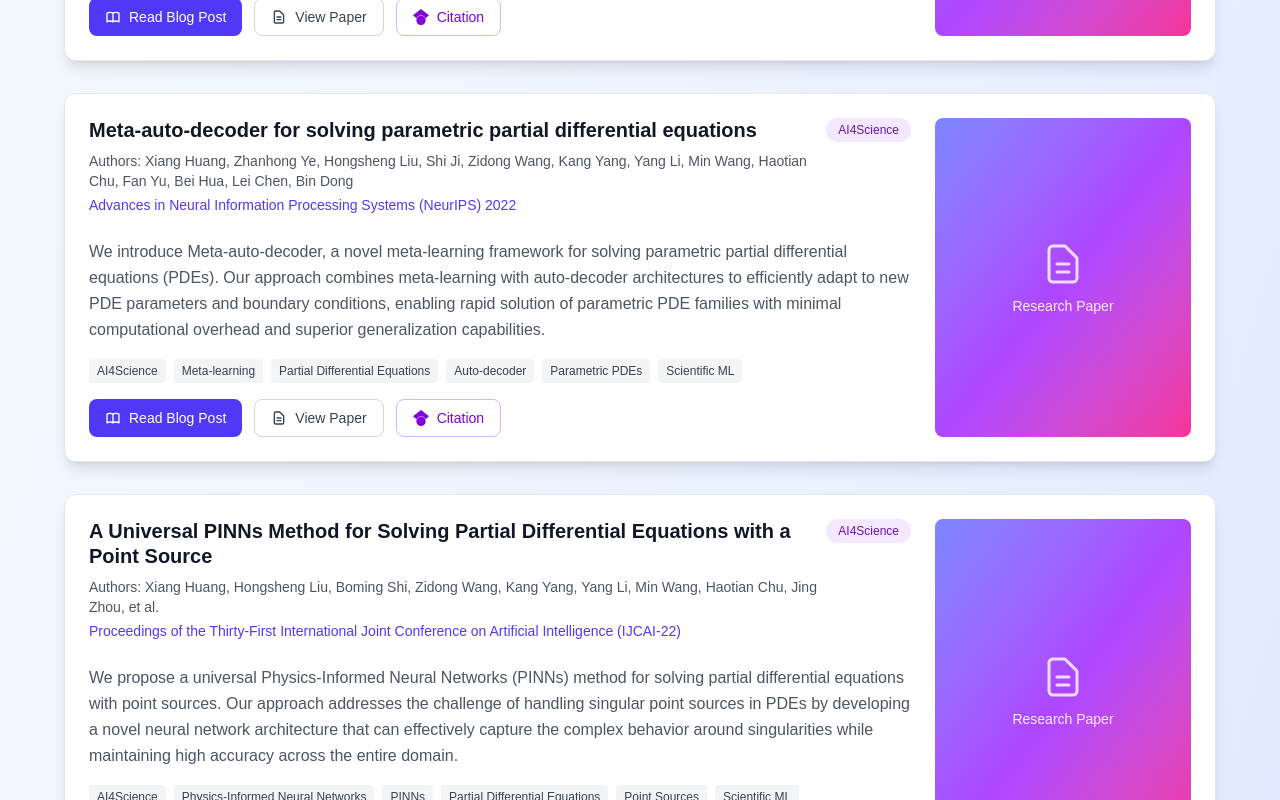
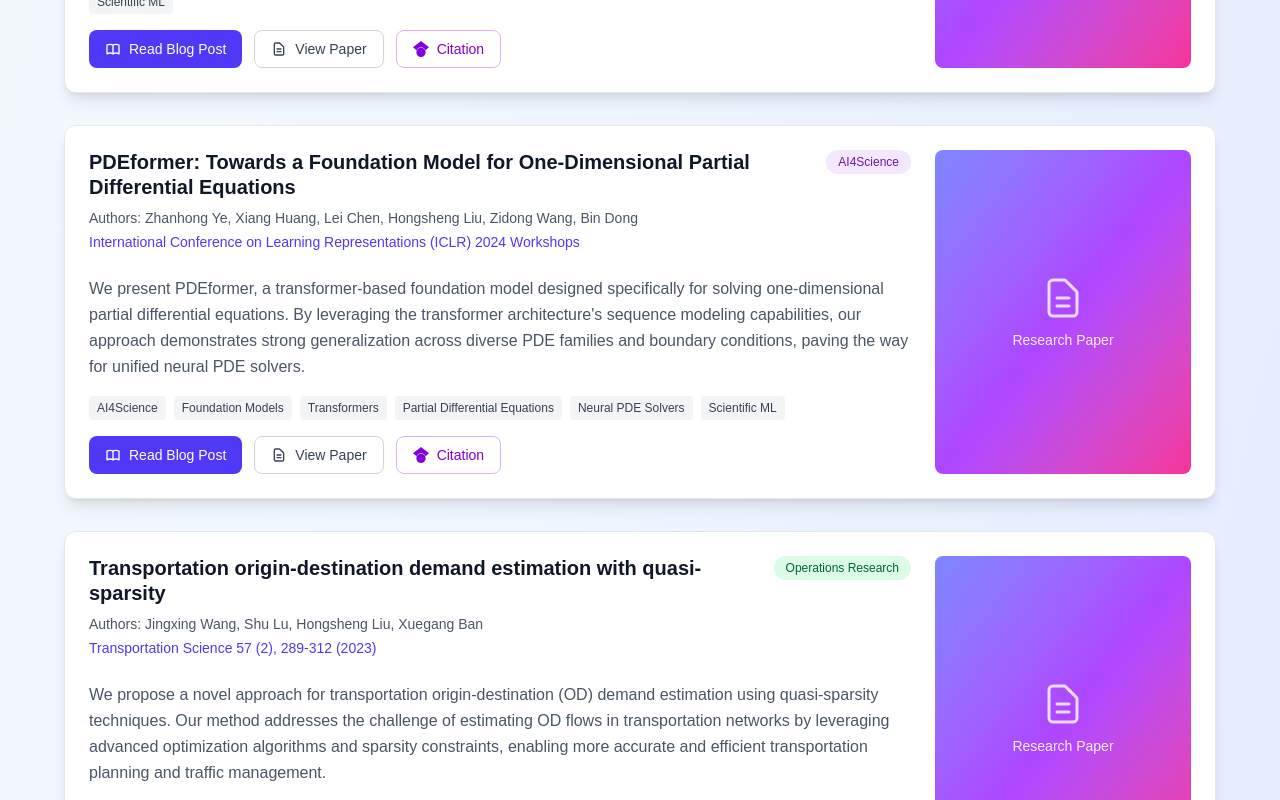
Before and after one commit to hsliuustc0106/hsliu-website, a Next.js app: page /publications in a window 1280 px wide. Shown: the part 2680-3480 px from the top of the page. Built offline with nearby package versions, Linux system fonts and the light colour scheme.

Commit message:
update paper links

```diff
--- a/src/app/publications/page.tsx
+++ b/src/app/publications/page.tsx
@@ -72,7 +72,7 @@ export default function Publications() {
                 type: "AI4Science",
                 description: "We present a novel conservation-informed graph learning approach for predicting spatiotemporal dynamics in complex systems. By incorporating physical conservation laws into graph neural networks, our method achieves superior accuracy in modeling spatiotemporal phenomena while maintaining physical consistency, advancing the field of AI4Science.",
                 blogUrl: "#",
-                paperUrl: "#",
+                paperUrl: "https://arxiv.org/pdf/2412.20962",
                 tags: ["AI4Science", "Graph Learning", "Spatiotemporal Dynamics", "Conservation Laws", "Scientific ML"]
               },
               {
@@ -82,7 +82,7 @@ export default function Publications() {
                 type: "AI4Science",
                 description: "We introduce SlotPi, a novel physics-informed framework that combines object-centric representation learning with physical reasoning. By integrating physics principles into slot attention mechanisms, our approach enables more interpretable and physically consistent object-centric reasoning in complex dynamic systems.",
                 blogUrl: "#",
-                paperUrl: "#",
+                paperUrl: "https://doi.org/10.1145/3637528.3671860",
                 tags: ["AI4Science", "Physics-informed ML", "Object-centric Learning", "Slot Attention", "Physical Reasoning"]
               },
               {
@@ -92,7 +92,7 @@ export default function Publications() {
                 type: "AI4Science",
                 description: "We present a novel learnable-differentiable finite volume solver that significantly accelerates computational fluid dynamics simulations. By combining traditional finite volume methods with differentiable programming and machine learning techniques, our approach enables end-to-end optimization of flow simulations while maintaining physical accuracy and computational efficiency.",
                 blogUrl: "#",
-                paperUrl: "#",
+                paperUrl: "https://arxiv.org/pdf/2507.01975",
                 tags: ["AI4Science", "Computational Fluid Dynamics", "Differentiable Programming", "Finite Volume Method", "Flow Simulation", "Scientific ML"]
               },
               {
@@ -102,7 +102,7 @@ export default function Publications() {
                 type: "AI4Science",
                 description: "We present PhyMPGN, a physics-encoded message passing graph network designed for solving spatiotemporal PDE systems. Our approach integrates physical principles directly into the message passing framework, enabling more accurate and physically consistent predictions for complex spatiotemporal dynamics while maintaining computational efficiency.",
                 blogUrl: "#",
-                paperUrl: "#",
+                paperUrl: "https://arxiv.org/pdf/2410.01337",
                 tags: ["AI4Science", "Graph Neural Networks", "Message Passing", "Physics-encoded", "Spatiotemporal PDEs", "Scientific ML"]
               },
               // 2024 Publications
@@ -113,8 +113,18 @@ export default function Publications() {
                 type: "AI4Science",
                 description: "We introduce P²C Net, a novel PDE-preserved coarse correction network that efficiently predicts spatiotemporal dynamics. Our method combines coarse-scale predictions with fine-scale corrections while preserving the underlying physical constraints, achieving significant computational speedup without sacrificing accuracy in spatiotemporal modeling tasks.",
                 blogUrl: "#",
-                paperUrl: "#",
+                paperUrl: "https://arxiv.org/pdf/2411.00040",
                 tags: ["AI4Science", "Spatiotemporal Dynamics", "PDE Preservation", "Coarse Correction", "Efficient Prediction", "Scientific ML"]
+              },
+              {
+                title: "Deep learning-based reduced order model for three-dimensional unsteady flow using mesh transformation and stitching",
+                authors: "Xin Li, Zhiwen Deng, Rui Feng, Ziyang Liu, Renkun Han, Hongsheng Liu, Gang Chen",
+                venue: "Computers & Fluids 2024",
+                type: "AI4Science",
+                description: "We present a novel deep learning-based reduced order model for three-dimensional unsteady flow simulation. Our approach combines mesh transformation techniques with stitching methods to efficiently model complex fluid dynamics, enabling fast and accurate predictions of unsteady flows while maintaining computational efficiency and physical accuracy.",
+                blogUrl: "#",
+                paperUrl: "https://arxiv.org/pdf/2307.07323",
+                tags: ["AI4Science", "Reduced Order Models", "Deep Learning", "Computational Fluid Dynamics", "Mesh Transformation", "Unsteady Flow", "Scientific ML"]
               },
               {
                 title: "PDEformer: Towards a Foundation Model for One-Dimensional Partial Differential Equations",
@@ -123,8 +133,19 @@ export default function Publications() {
                 type: "AI4Science",
                 description: "We present PDEformer, a transformer-based foundation model designed specifically for solving one-dimensional partial differential equations. By leveraging the transformer architecture's sequence modeling capabilities, our approach demonstrates strong generalization across diverse PDE families and boundary conditions, paving the way for unified neural PDE solvers.",
                 blogUrl: "#",
-                paperUrl: "#",
+                paperUrl: "https://arxiv.org/pdf/2402.12652",
                 tags: ["AI4Science", "Foundation Models", "Transformers", "Partial Differential Equations", "Neural PDE Solvers", "Scientific ML"]
+              },
+              // 2023 Publications
+              {
+                title: "Transportation origin-destination demand estimation with quasi-sparsity",
+                authors: "Jingxing Wang, Shu Lu, Hongsheng Liu, Xuegang Ban",
+                venue: "Transportation Science 57 (2), 289-312 (2023)",
+                type: "Operations Research",
+                description: "We propose a novel approach for transportation origin-destination (OD) demand estimation using quasi-sparsity techniques. Our method addresses the challenge of estimating OD flows in transportation networks by leveraging advanced optimization algorithms and sparsity constraints, enabling more accurate and efficient transportation planning and traffic management.",
+                blogUrl: "#",
+                paperUrl: "https://pubsonline.informs.org/doi/abs/10.1287/trsc.2022.1178",
+                tags: ["Transportation", "Origin-Destination", "Demand Estimation", "Quasi-Sparsity", "Optimization", "Traffic Analysis", "Operations Research"]
               },
               // 2022 Publications
               {
@@ -134,7 +155,7 @@ export default function Publications() {
                 type: "AI4Science",
                 description: "We introduce Meta-auto-decoder, a novel meta-learning framework for solving parametric partial differential equations (PDEs). Our approach combines meta-learning with auto-decoder architectures to efficiently adapt to new PDE parameters and boundary conditions, enabling rapid solution of parametric PDE families with minimal computational overhead and superior generalization capabilities.",
                 blogUrl: "#",
-                paperUrl: "#",
+                paperUrl: "https://proceedings.neurips.cc/paper_files/paper/2022/file/948552777302d3abf92415b1d7e9de70-Paper-Conference.pdf",
                 tags: ["AI4Science", "Meta-learning", "Partial Differential Equations", "Auto-decoder", "Parametric PDEs", "Scientific ML"]
               },
               {
@@ -144,7 +165,7 @@ export default function Publications() {
                 type: "AI4Science",
                 description: "We propose a universal Physics-Informed Neural Networks (PINNs) method for solving partial differential equations with point sources. Our approach addresses the challenge of handling singular point sources in PDEs by developing a novel neural network architecture that can effectively capture the complex behavior around singularities while maintaining high accuracy across the entire domain.",
                 blogUrl: "#",
-                paperUrl: "#",
+                paperUrl: "https://www.ijcai.org/proceedings/2022/0533.pdf",
                 tags: ["AI4Science", "Physics-Informed Neural Networks", "PINNs", "Partial Differential Equations", "Point Sources", "Scientific ML"]
               },
               // 2019 Publications
@@ -152,10 +173,10 @@ export default function Publications() {
                 title: "Convergence of the augmented decomposition algorithm",
                 authors: "Hongsheng Liu, Shiqian Lu",
                 venue: "Computational Optimization and Applications 72 (1), 179-213 (2019)",
-                type: "LLM Serving",
+                type: "Operations Research",
                 description: "We analyze the convergence properties of the augmented decomposition algorithm for solving large-scale optimization problems. Our theoretical analysis provides convergence guarantees and establishes convergence rates for this important class of decomposition methods, with applications to distributed optimization and ML infrastructure.",
                 blogUrl: "#",
-                paperUrl: "#",
+                paperUrl: "https://arxiv.org/pdf/1808.08287",
                 tags: ["ML Optimization", "Optimization Theory", "Decomposition Algorithms", "Convergence Analysis", "Distributed Systems", "ML Infrastructure"]
               }
             ].map((publication, index) => (
```
